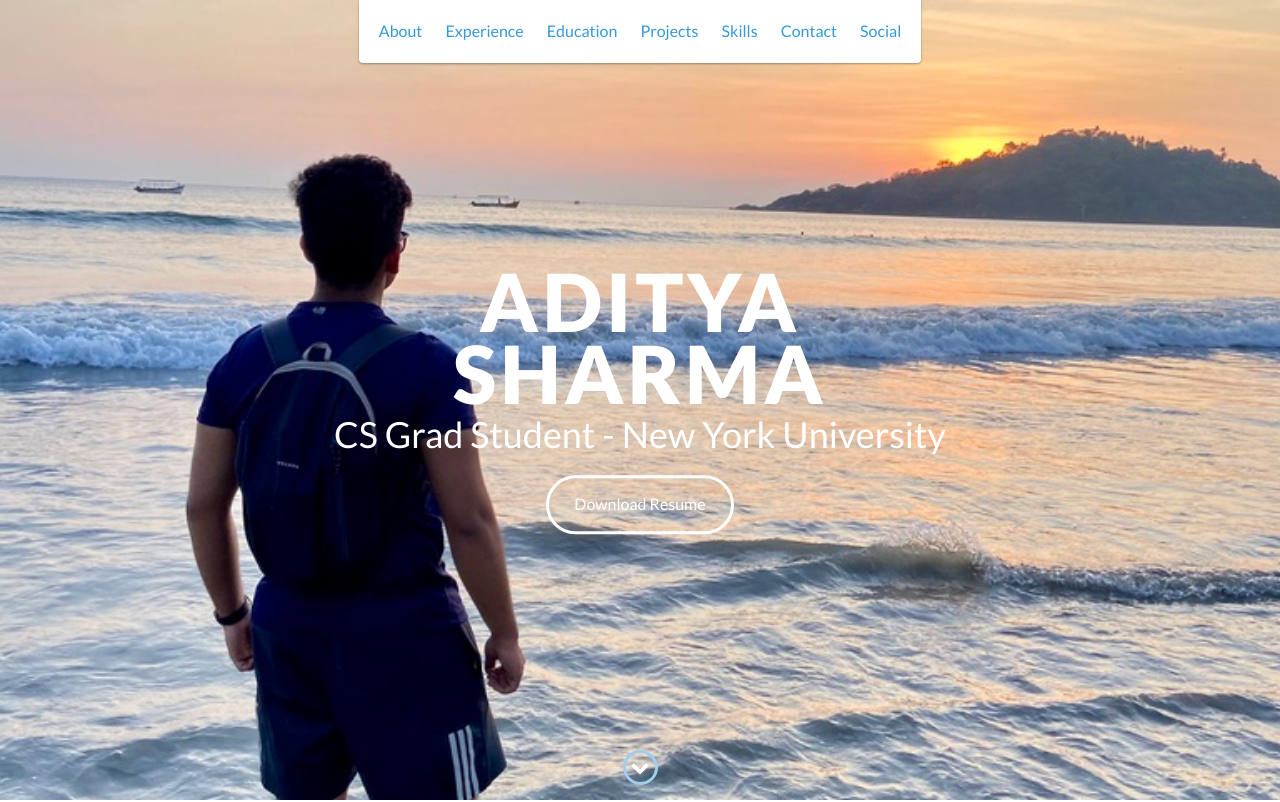
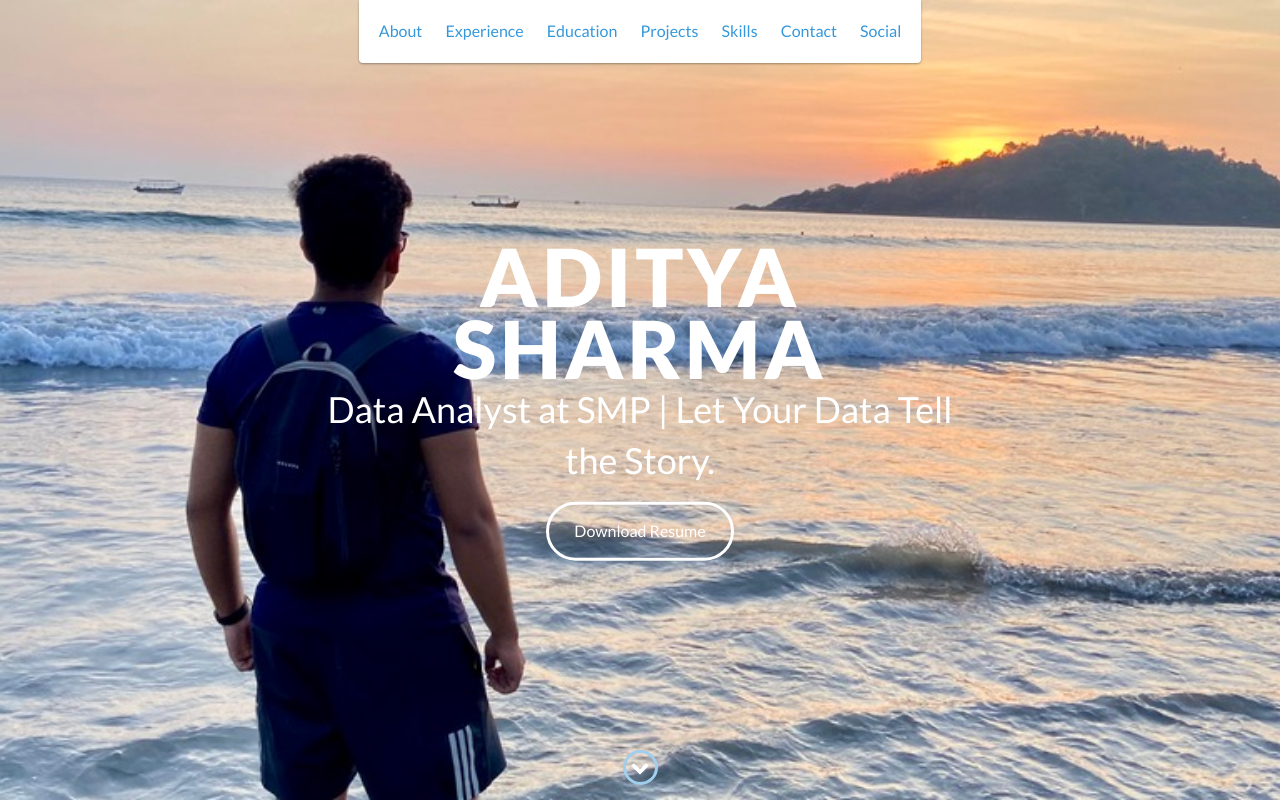
Before and after one commit to adityaaay/newCV, a website: page index.html in a window 1280 px wide. Shown: the top 802 px of the page. Drawn offline with nearby package versions, Linux system fonts and the light colour scheme.

Commit message:
Update index.html

```diff
--- a/index.html
+++ b/index.html
@@ -52,7 +52,7 @@
     <div id="lead">
         <div id="lead-content">
             <h1>Aditya Sharma</h1>
-            <h2>CS Grad Student - New York University</h2>
+            <h2>Data Analyst at SMP | Let Your Data Tell the Story.</h2>
             <a href="CV4.pdf" class="btn-rounded-white">Download Resume</a>
         </div>
         <!-- End #lead-content -->
```
